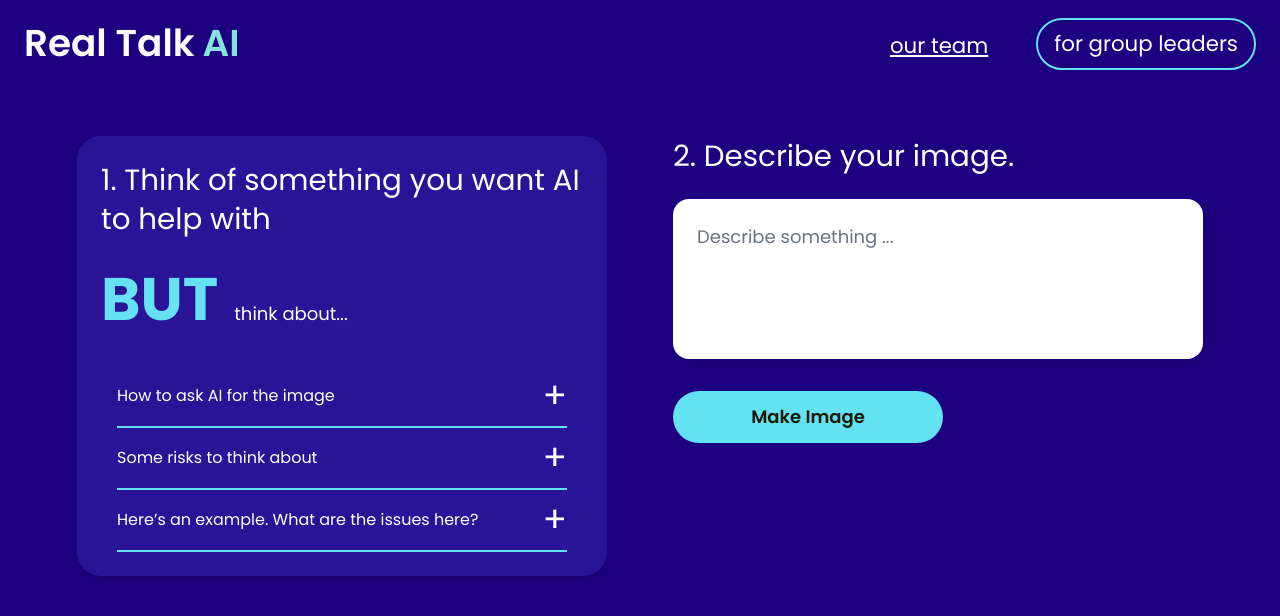
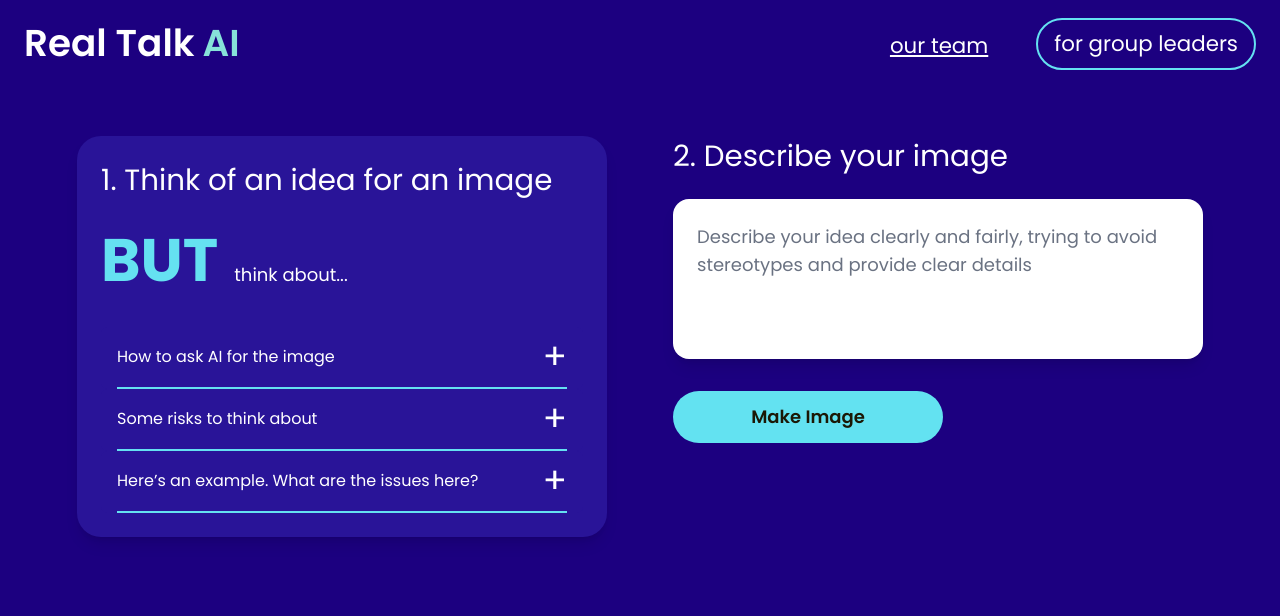
Before and after one commit to neontribe/think-ai, a Next.js app: page /process/query/image-generation in a window 1280 px wide. Shown: the top 616 px of the page. Built offline with nearby package versions, Linux system fonts and the light colour scheme.

Commit message:
Update content in the page inside query/image-generation

```diff
--- a/src/app/process/query/image-generation/page.jsx
+++ b/src/app/process/query/image-generation/page.jsx
@@ -28,7 +28,7 @@ export default function Query() {
       <TwoColLayout containerClass="flex flex-col md:flex-row gap-6 py-6 md:py-12">
       <div id="leftColumn">
         <ContentBox >
-          <p className="text-2xl mb-4 text-[22pt]">1. Think of something you want AI to help with</p>
+          <p className="text-2xl mb-4 text-[22pt]">1. Think of an idea for an image</p>
 
           <ButTypography text="think about..." className="text-left w-full mb-4" />
 
@@ -83,10 +83,10 @@ export default function Query() {
         </div>
 
         <div id="rightColumn">
-          <p className="text-2xl text-[22pt] mb-6">2. Describe your image.</p>
+          <p className="text-2xl text-[22pt] mb-6">2. Describe your image</p>
           <PromptInput
          apiEndpoint="/api/image"
-         suggestedText="Describe something ..."
+         suggestedText="Describe your idea clearly and fairly, trying to avoid stereotypes and provide clear details"
          modelType="image-generation"
          buttonText="Make Image"
          onSubmit={() => router.push("/process/response/image-generation")}
```
